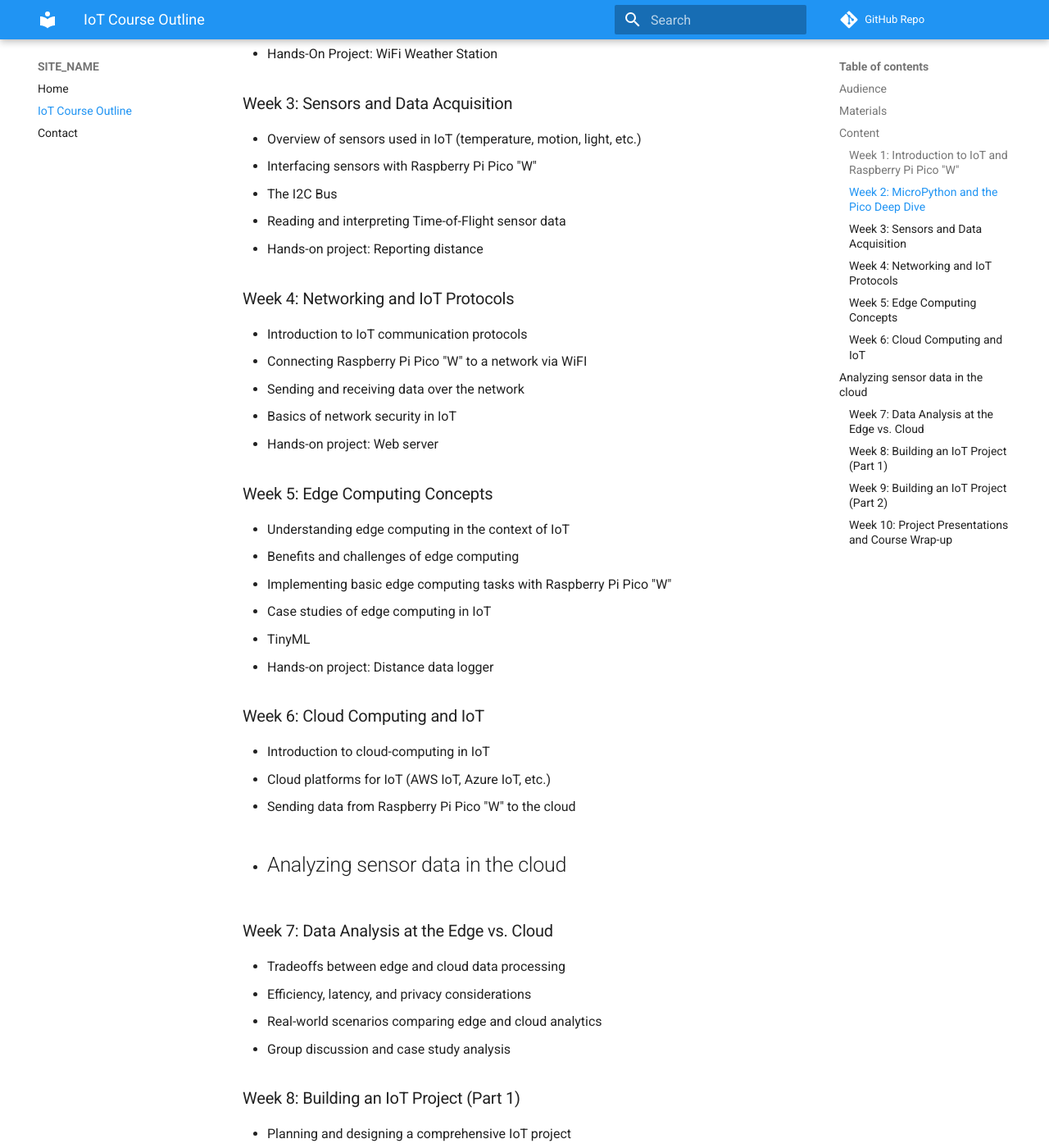
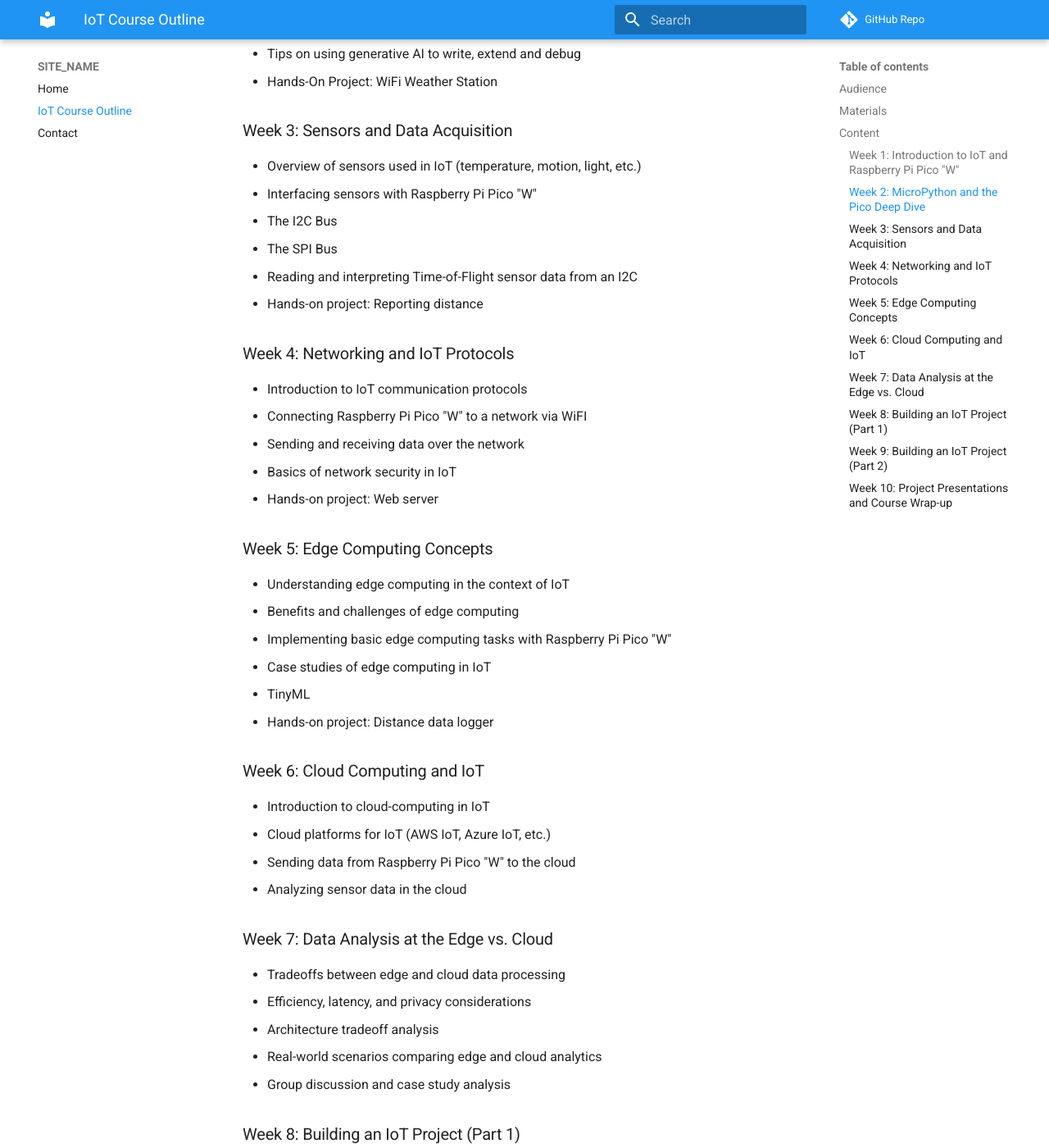
Before and after one commit to dmccreary/iot-course, an MkDocs documentation site: the page built from docs/outline.md, in a window 1280 px wide and 1400 px high, scrolled down 1341 px. Shown: the whole window at 82% size. Built offline with MkDocs 1.6.1 and Material for MkDocs 9.7.7, drawn with Linux system fonts in a browser that asks for light colours; comment, search, counter and statistics services are not loaded; some of the changed text lies outside the part shown.

```diff
--- a/docs/outline.md
+++ b/docs/outline.md
@@ -45,7 +46,8 @@ We will also provide examples of GPT-4 prompts that can be used to create, exten
 - Overview of sensors used in IoT (temperature, motion, light, etc.)
 - Interfacing sensors with Raspberry Pi Pico "W"
 - The I2C Bus
-- Reading and interpreting Time-of-Flight sensor data
+- The SPI Bus
+- Reading and interpreting Time-of-Flight sensor data from an I2C
 - Hands-on project: Reporting distance
 
 ### Week 4: Networking and IoT Protocols
@@ -68,11 +70,11 @@ We will also provide examples of GPT-4 prompts that can be used to create, exten
 - Cloud platforms for IoT (AWS IoT, Azure IoT, etc.)
 - Sending data from Raspberry Pi Pico "W" to the cloud
 - Analyzing sensor data in the cloud
--
 
 ### Week 7: Data Analysis at the Edge vs. Cloud
 - Tradeoffs between edge and cloud data processing
 - Efficiency, latency, and privacy considerations
+- Architecture tradeoff analysis
 - Real-world scenarios comparing edge and cloud analytics
 - Group discussion and case study analysis
 
```
Also changed, not shown: other parts of docs/outline.md (+1 -0 lines), README.md (+7 -1 lines).
